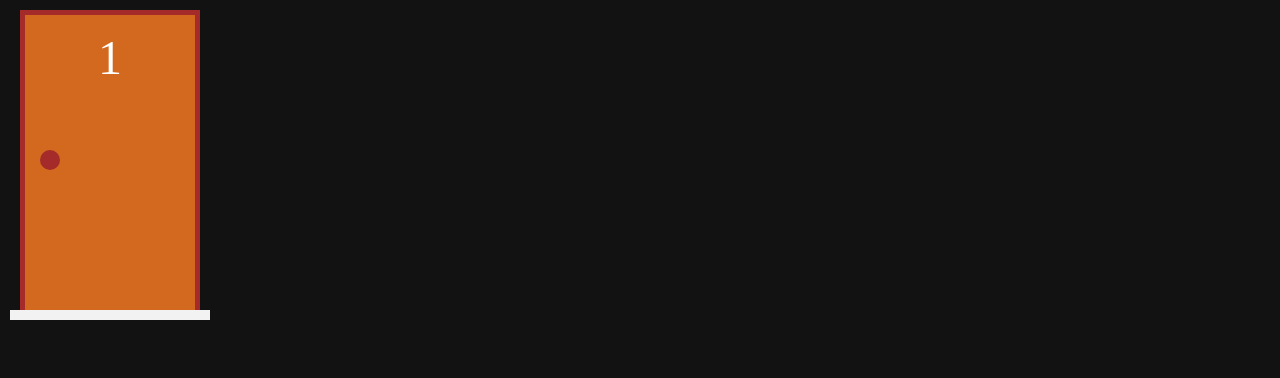
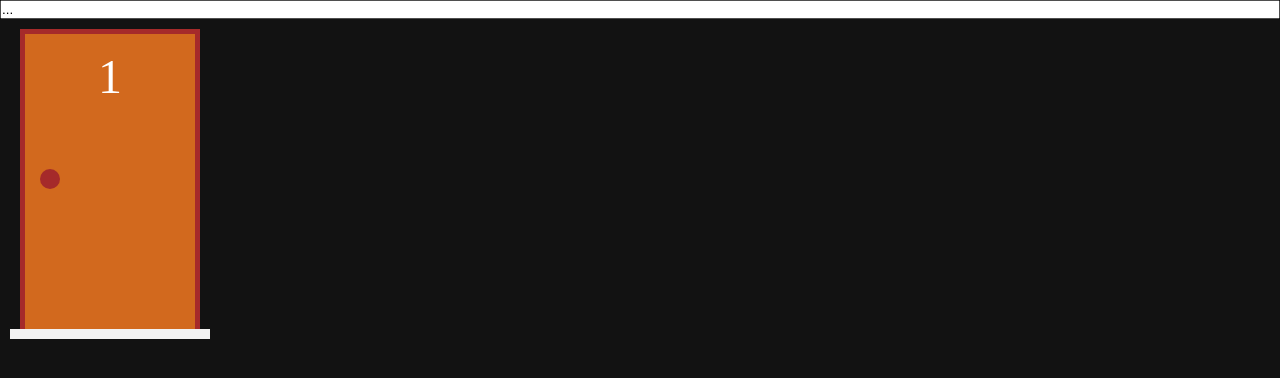
Before and after one commit to Beatrizaquino/Desafio-das-portas, a Next.js app: page / in a window 1280 px wide. Shown: the top 378 px of the page. Built offline with nearby package versions, Linux system fonts and the light colour scheme.

Commit message:
adicionando evento a porta

```diff
--- a/components/Porta.tsx
+++ b/components/Porta.tsx
@@ -3,22 +3,37 @@ import styles from ".././src/styles/Porta.module.css"
 import PortaModel from "../model/porta"
 
 interface PortaProps {
-    porta: PortaModel
+    value: PortaModel
+    onChange: (novaPorta: PortaModel) => void
 }
 
 export default function Porta(props: PortaProps ){
 
-    const {porta } = props
+    const porta  = props.value
 
-    const selecionada = porta.selecionada ? styles.selecionada : ''
+    const selecionada = porta.selecionada && !porta.aberta  ? styles.selecionada : ''
+
+    const alternarSelecao = e => props.onChange(porta.alternarSelecao())
+    const abrir = e => {
+        e.stopPropagation()
+        props.onChange(porta.abrir())
+    }
+
+    function rederizarPorta() {
+        return (
+
+                <div className={styles.porta}>
+                    <div className={styles.numero}>{porta.numero}</div>
+                    <div className={styles.macaneta} onClick={abrir}></div>
+                </div>
+
+        )
+    }
 
     return (
-        <div className={styles.area}>
+        <div className={styles.area} onClick={alternarSelecao}>
             <div className={ `${styles.frame} ${selecionada}`}>
-                <div className={styles.porta}>
-                    <div className={styles.numero}>{porta.numero}</div>
-                    <div className={styles.macaneta}></div>
-                </div>
+                {porta.aberta ? false : rederizarPorta()}
             </div>
             <div className={styles.chao}></div>
         </div>
--- a/src/pages/index.jsx
+++ b/src/pages/index.jsx
@@ -6,12 +6,13 @@ import { useState } from "react"
 export default function Home() {
 
   const [p1, setP1] = useState(new PortaModel(1))
+  const [texto, setTexto]= useState("...")
 
 
   return (
-    <div style={{display:"flex"}}>
-
-      <Porta porta={p1} />
+    <div style={{display:"flex", flexDirection: "column"}}>
+      <input type="text"value={texto} onChange={e => setTexto(e.targe.value)} />
+      <Porta value={p1} onChange={novaPorta => setP1(novaPorta)} />
     </div>
   )
 }
--- a/src/styles/Porta.module.css
+++ b/src/styles/Porta.module.css
@@ -14,6 +14,7 @@
     border-left: 5px solid brown ;
     border-top: 5px solid brown ;
     border-right: 5px solid brown ;
+    background-color: #fff5;
     width: 90%;
 
 }
```
